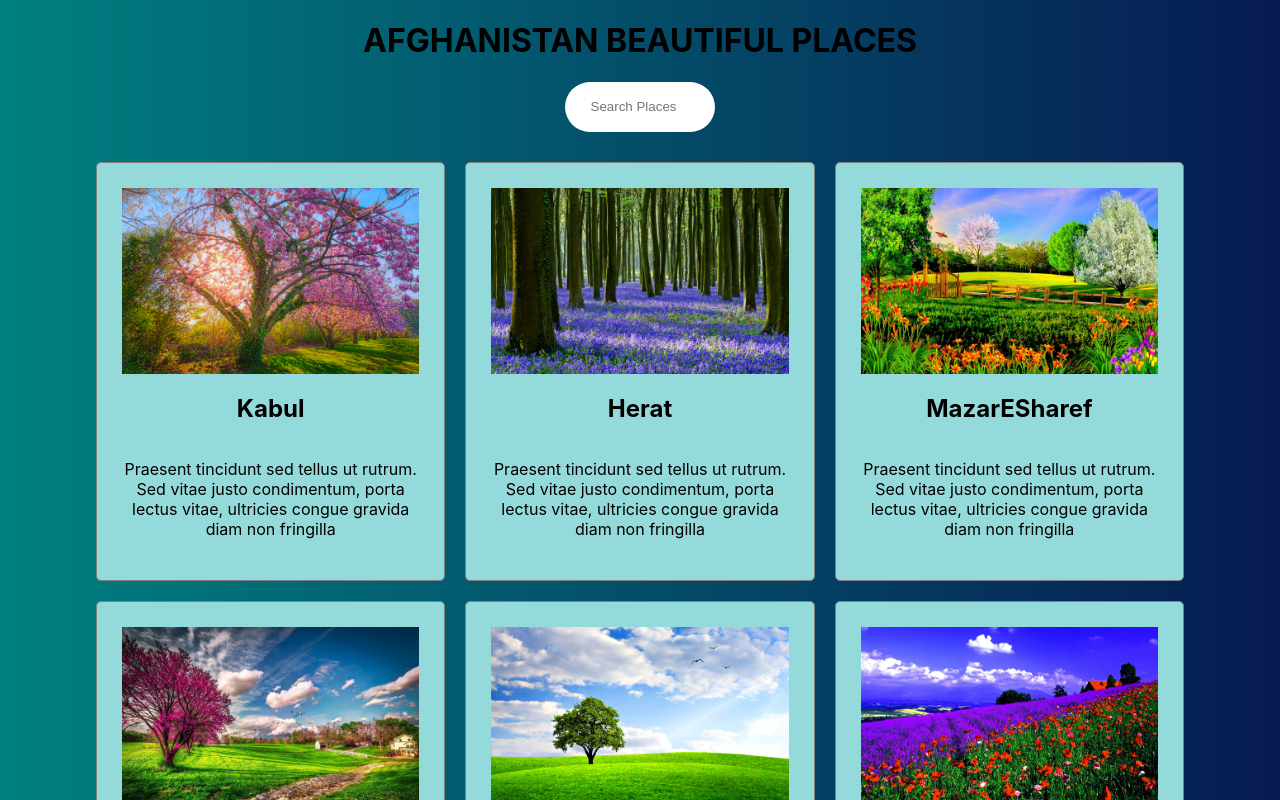
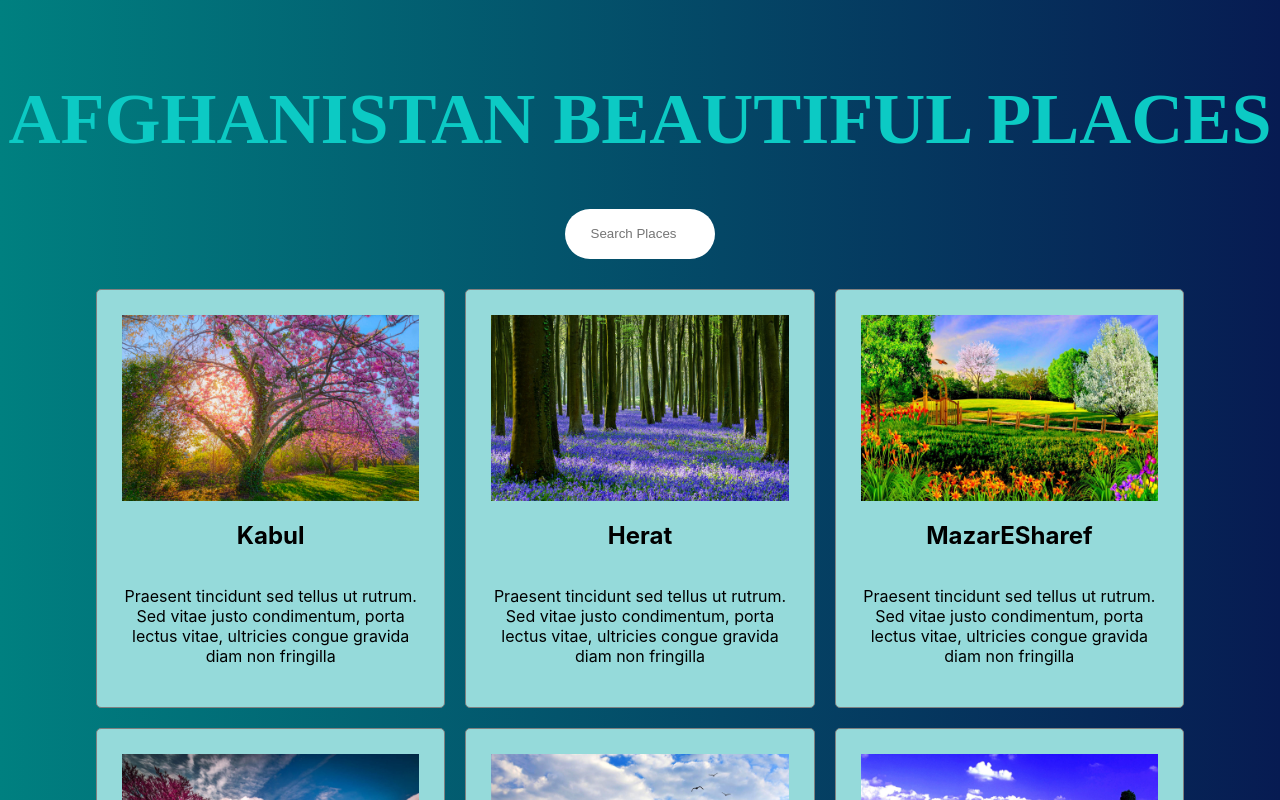
Before and after one commit to dghousi/react-gallery, a React (Create React App) app: page / in a window 1280 px wide. Shown: the top 800 px of the page. Built offline with nearby package versions, Linux system fonts and the light colour scheme; the HTML template or start-up script is replaced by a standard one.

Commit message:
some style for body

```diff
--- a/src/App.css
+++ b/src/App.css
@@ -1,4 +1,4 @@
-.App {
+/* .App {
   text-align: center;
 }
 
@@ -35,4 +35,18 @@
   to {
     transform: rotate(360deg);
   }
+} */
+
+body {
+  padding: 30px 0;
 }
+
+.App {
+  text-align: center;
+}
+
+h1 {
+  font-family: 'Bigelow Rules';
+  font-size: 72px;
+  color: #0ccac4;
+}
--- a/src/App.js
+++ b/src/App.js
@@ -5,7 +5,7 @@ import logo3 from './images/earthspring (15).jpg';
 import logo4 from './images/earthspring (5).jpg';
 import logo5 from './images/earthspring (6).jpg';
 import logo6 from './images/earthspring (7).jpg';
-import logo7 from './images/earthspring (1).jpg';
+import logo7 from './images/earthspring (14).jpg';
 import logo8 from './images/earthspring (9).jpg';
 import logo9 from './images/earthspring (11).jpg';
 
```
